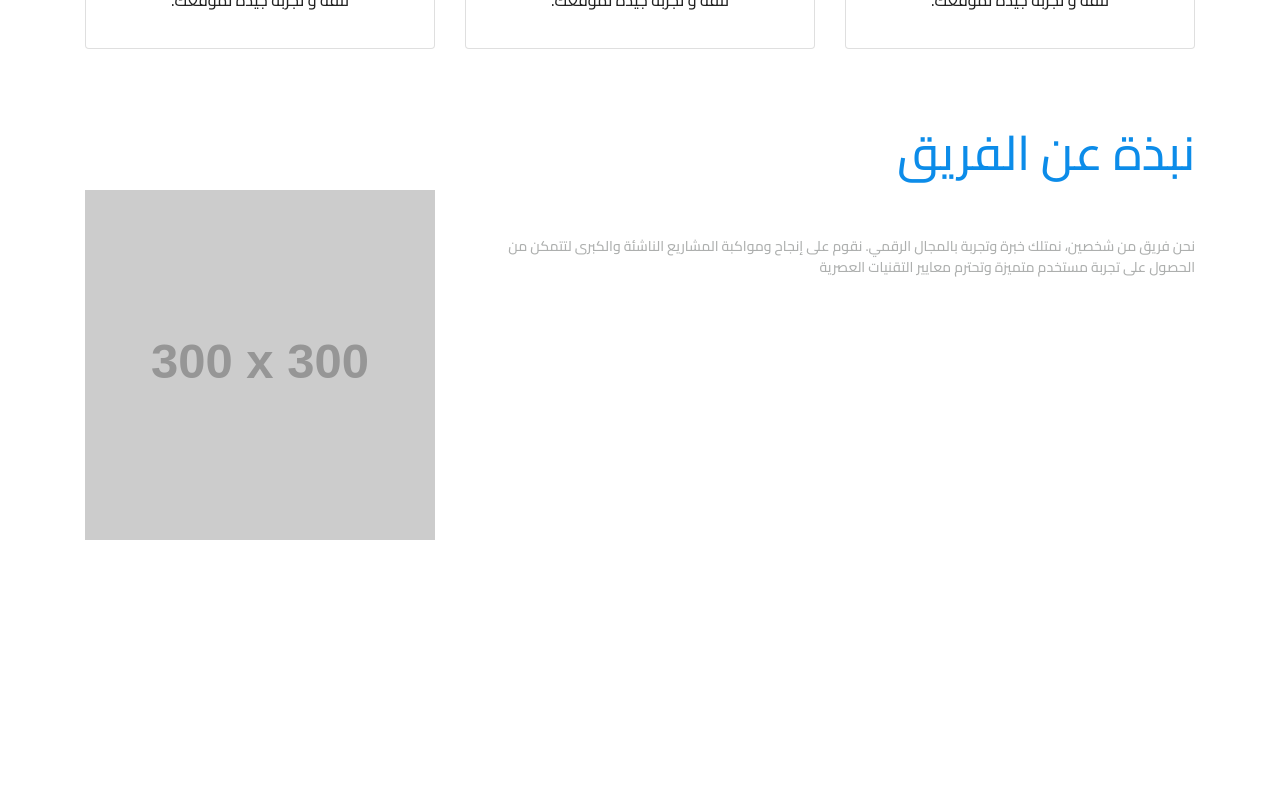
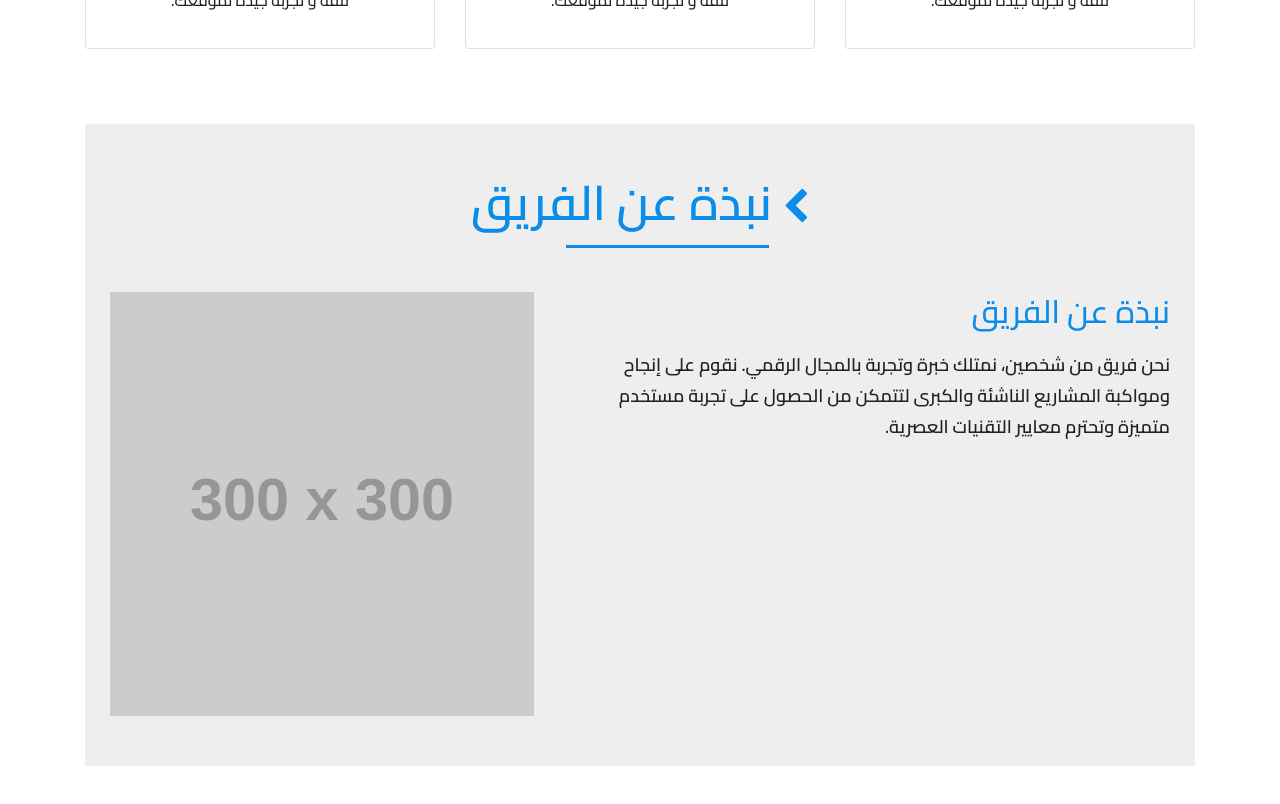
Before and after one commit to Youssef-zr/main-website-project, a Vue app: page / in a window 1280 px wide. Shown: the part 1500-2304 px from the top of the page. Before the commit the page ends 2090 px from the top, so only its background shows below. Built offline with nearby package versions, Linux system fonts and the light colour scheme.

Commit message:
second commit

```diff
--- a/src/views/HomeView.vue
+++ b/src/views/HomeView.vue
@@ -193,24 +193,24 @@
       <!-- start smalll  description about the team -->
       <section class="section section-about-us">
         <div class="main-title">
-          <h2 class="blue-text">نبذة عن الفريق</h2>
+          <h2><i class="fa fa-chevron-left"></i> نبذة عن الفريق</h2>
         </div>
 
         <div class="row">
           <!-- about content wrapper -->
-          <div class="col-md-8">
+          <div class="col-md-7">
             <div class="about-content-wrapper">
               <h4 class="title">نبذة عن الفريق</h4>
               <p class="text-content">
                 نحن فريق من شخصين، نمتلك خبرة وتجربة بالمجال الرقمي. نقوم على
                 إنجاح ومواكبة المشاريع الناشئة والكبرى لتتمكن من الحصول على
-                تجربة مستخدم متميزة وتحترم معايير التقنيات العصرية
+                تجربة مستخدم متميزة وتحترم معايير التقنيات العصرية.
               </p>
             </div>
           </div>
 
           <!-- about image -->
-          <div class="col-md-4">
+          <div class="col-md-5">
             <img src="https://placehold.jp/300x300.png" alt="" class="w-100" />
           </div>
         </div>
@@ -222,6 +222,30 @@
 <style lang="scss" scoped>
 .section {
   margin: 50px 0;
+  .main-title {
+    color: var(--primary);
+    text-align: center;
+    h2 {
+      position: relative;
+      display: inline-block;
+      margin-bottom: 60px;
+      text-align: center;
+      color: inherit;
+      font-weight: bold;
+      i.fa {
+        font-size: 37px;
+      }
+      &::after {
+        content: "";
+        position: absolute;
+        right: 40px;
+        bottom: -16px;
+        height: 2.6px;
+        width: 60%;
+        background: var(--primary);
+      }
+    }
+  }
 }
 /* services style*/
 .services-description {
@@ -249,6 +273,25 @@
     }
   }
 }
+
+// section about
+.section-about-us {
+  margin: 0 0 50px;
+  background: #eee;
+  padding: 50px 25px;
+  .about-content-wrapper {
+    .title {
+      color: var(--primary);
+      margin-bottom: 20px;
+    }
+    .text-content {
+      font-size: 18px;
+      line-height: 1.7;
+      color: #222;
+      font-weight: 600;
+    }
+  }
+}
 </style>
 
 <script>
```
